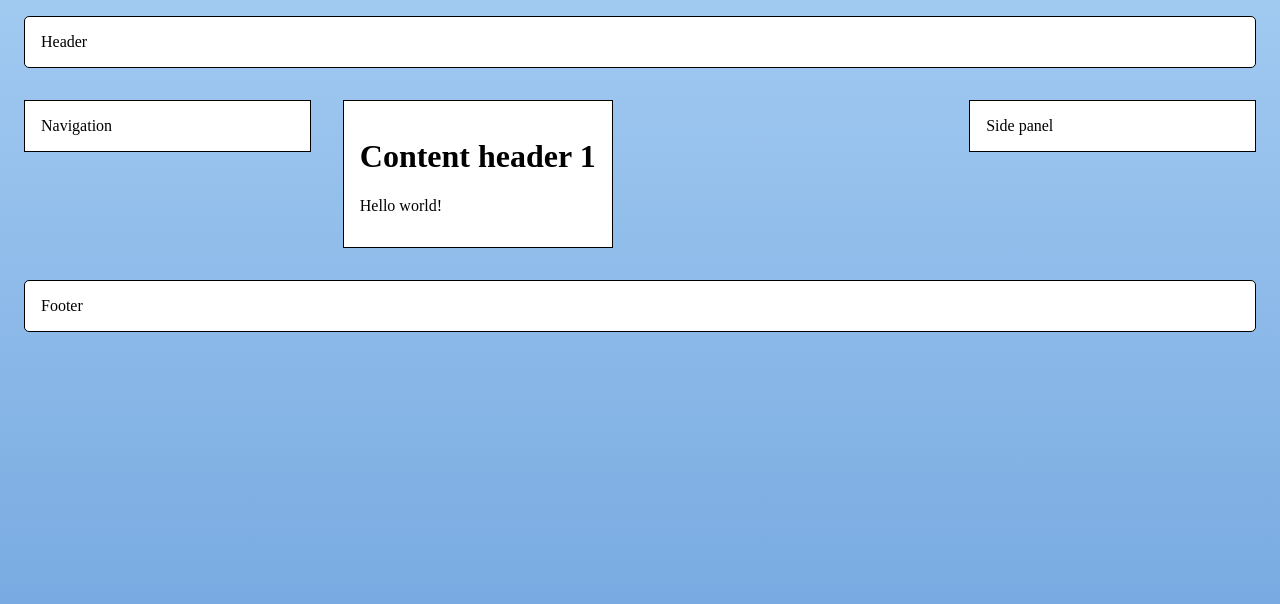
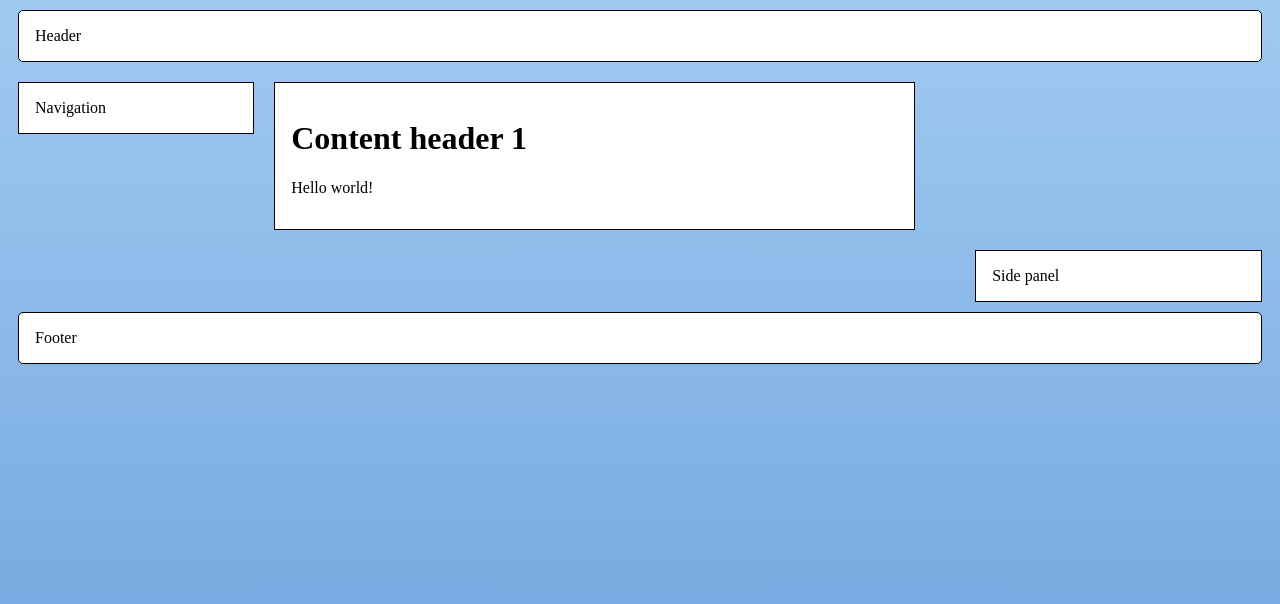
Before and after one commit to sangahhan/csc309-fall2014, a PHP site: page / in a window 1280 px wide. Shown: the top 604 px of the page. Run offline with PHP 8.4, Linux system fonts and the light colour scheme.

Commit message:
Added inner wrapper for positioning

```diff
--- a/A1/index.html
+++ b/A1/index.html
@@ -11,6 +11,7 @@
 			Header
 		</div>
 		<div id="wrapper">
+			<div id="innerwrapper">
 			<div id="navigation" class="panel">
 				Navigation
 			</div>
@@ -20,7 +21,7 @@
 					Hello world!
 				</p>
 			</div>
-
+			</div>
 			<div id="side-panel" class="panel">
 				Side panel
 			</div>
--- a/A1/style.css
+++ b/A1/style.css
@@ -16,7 +16,7 @@ div {
 .panel {
 	border: 1px solid #000;
 	background: #fff;
-	margin: 1em;
+	margin: 10px;
 	padding: 1em;
 }
 
@@ -34,6 +34,11 @@ and (min-width: 1240px) {
 		position: relative;
 		width: 100%;
 	}
+	#innerwrapper {
+		position: relative;
+		width: 80%;
+		float: left;
+	}
 	#header,
 	#footer {
 		clear: both;
@@ -46,6 +51,7 @@ and (min-width: 1240px) {
 
 	#body {
 		display: inline-block;
+		width: 60%;
 	}
 
 	#side-panel {
```
